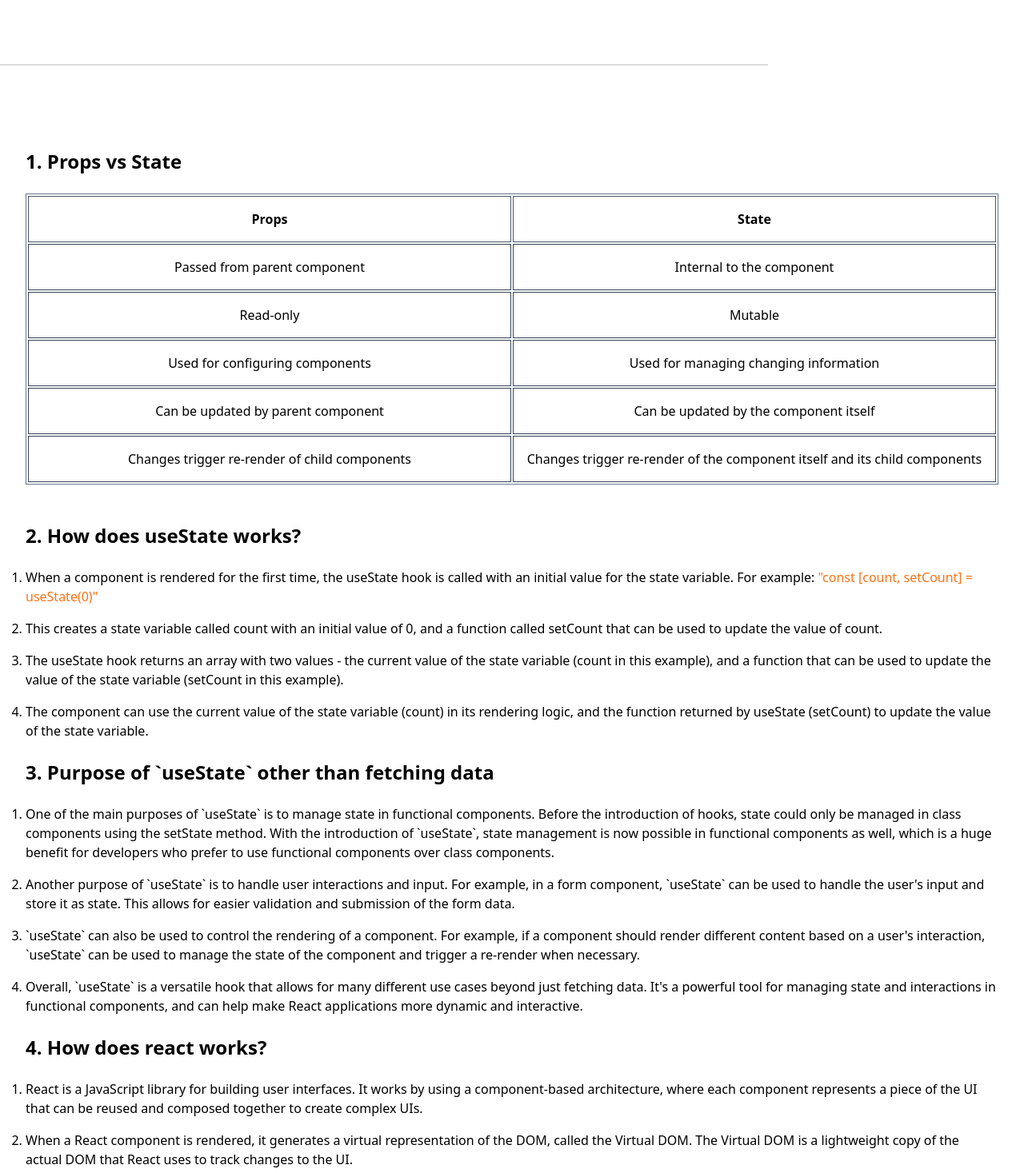
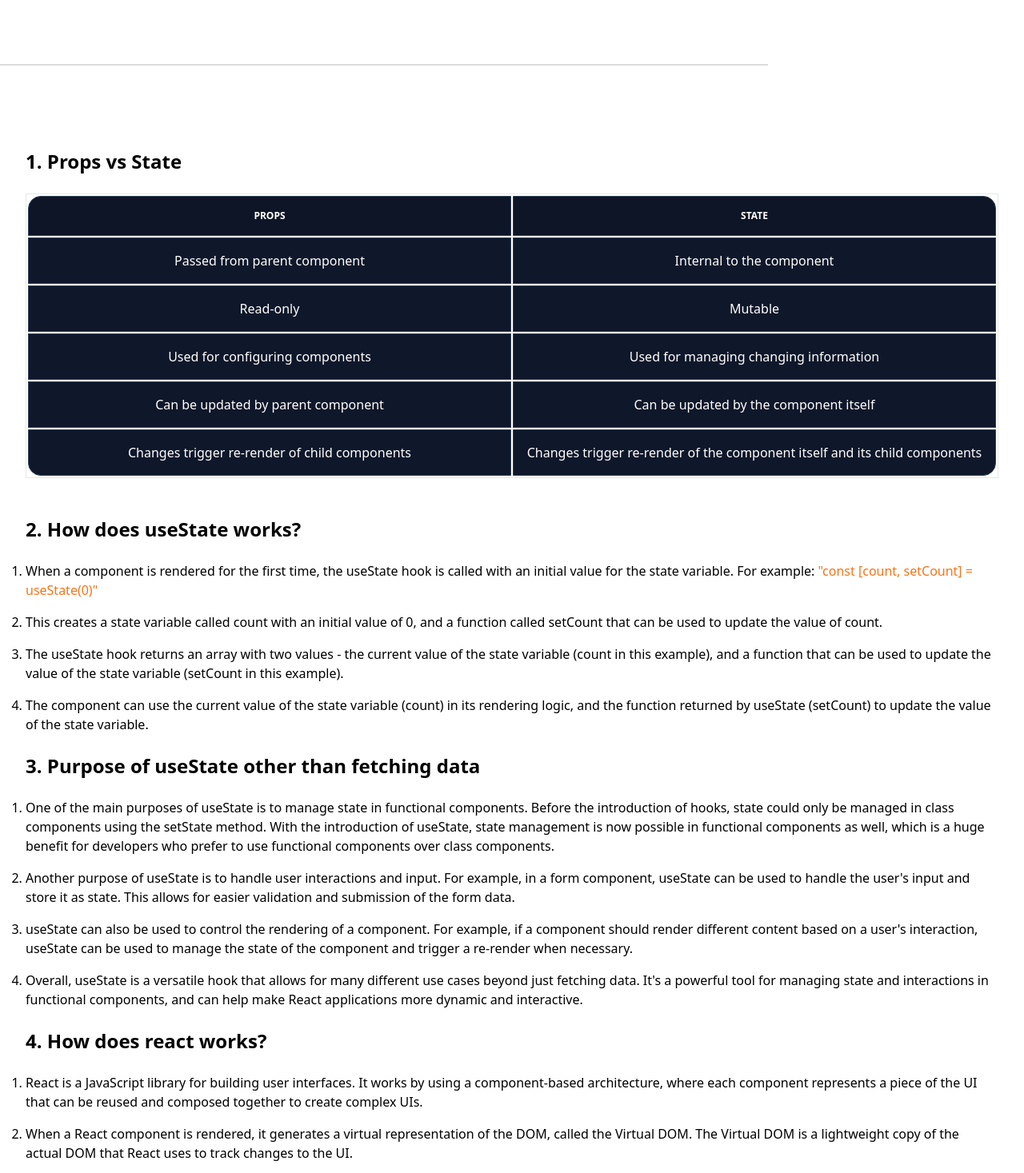
Before and after one commit to kazimahin68/knowledge-cafe, a React (Vite) app: page / in a window 1280 px wide. Shown: the part 2436-3903 px from the top of the page at 80% size. Built offline with nearby package versions, Linux system fonts and the light colour scheme.

Commit message:
Final Push

```diff
--- a/src/components/Blogs/Blogs.jsx
+++ b/src/components/Blogs/Blogs.jsx
@@ -3,6 +3,8 @@ import Blog from '../BLog/Blog';
 import Time from '../Time/Time';
 import Bookmark from '../Bookmarked/Bookmark';
 import Questions from '../Questions/Questions';
+// import { toast } from 'react-toastify';
+// import 'react-toastify/dist/ReactToastify.css';
 
 const Blogs = () => {
     const [blogs, setBlogs] = useState([]);
@@ -15,8 +17,8 @@ const Blogs = () => {
             .then(data => setBlogs(data))
     }, []);
     const bookmarkedBlogs = (blog) => {
-        const newBookmarkBlog = [...bookmark, blog];
-        setBookmark(newBookmarkBlog);
+            const newBookmarkBlog = [...bookmark, blog];
+            setBookmark(newBookmarkBlog);
     }
 
     const readingTime = (reading_time) => {
@@ -35,7 +37,7 @@ const Blogs = () => {
                 </div>
                 <div className='basis-1 md:basis-1/4 p-8'>
                     <Time time={time}></Time>
-                    <Bookmark bookmark={bookmark}></Bookmark>
+                    <Bookmark bookmark={bookmark} key={bookmark.id}></Bookmark>
                 </div>
             </div>
             <div>
--- a/src/components/Bookmarked/Bookmark.jsx
+++ b/src/components/Bookmarked/Bookmark.jsx
@@ -12,7 +12,7 @@ const Bookmark = (props) => {
             <h2 className='font-bold mb-3'>Bookmarked Blogs: {bookmark.length}</h2>
             <div className=''>
                 {
-                    bookmark.map(bookmarkedBlog => <h2 className='font-semibold shadow-xl bg-white mb-2 rounded-lg p-3'>{bookmarkedBlog.title}</h2>)
+                    bookmark.map(bookmarkedBlog => <h2 key={bookmarkedBlog.id} className='font-semibold shadow-xl bg-white mb-2 rounded-lg p-3'>{bookmarkedBlog.title}</h2>)
                 }
             </div>
         </div>
--- a/src/components/Questions/Questions.jsx
+++ b/src/components/Questions/Questions.jsx
@@ -5,12 +5,15 @@ const Questions = () => {
         <div className='p-8'>
             <div className="overflow-x-auto my-12">
                 <h2 className='font-bold my-6 text-2xl'>1. Props vs State</h2>
-                <table className="table w-full border-separate border border-slate-500 text-center">
-                    <tr>
-                        <th className='border border-slate-600 w-2/4'>Props</th>
-                        <th className='border border-slate-600 w-2/4'>State</th>
+                <table className="table w-full border-separate border text-center text-white">
+                   <thead>
+                   <tr>
+                        <th className='border border-slate-700 font-bold w-2/4'>Props</th>
+                        <th className='border border-slate-700 font-bold w-2/4'>State</th>
                     </tr>
-                    <tr>
+                   </thead>
+                  <tbody>
+                  <tr>
                         <td className='border border-slate-700'>Passed from parent component</td>
                         <td className='border border-slate-700'>Internal to the component</td>
                     </tr>
@@ -30,6 +33,7 @@ const Questions = () => {
                         <td className='border border-slate-700'>Changes trigger re-render of child components</td>
                         <td className='border border-slate-700'>Changes trigger re-render of the component itself and its child components</td>
                     </tr>
+                  </tbody>
                 </table>
             </div>
 
@@ -48,12 +52,12 @@ const Questions = () => {
                 </ol>
             </div>
             <div>
-            <h2 className='font-bold my-6 text-2xl'>3. Purpose of `useState` other than fetching data</h2>
+            <h2 className='font-bold my-6 text-2xl'>3. Purpose of useState other than fetching data</h2>
             <ol className='list-decimal'>
-                <li className="mb-4">One of the main purposes of `useState` is to manage state in functional components. Before the introduction of hooks, state could only be managed in class components using the setState method. With the introduction of `useState`, state management is now possible in functional components as well, which is a huge benefit for developers who prefer to use functional components over class components.</li>
-                <li className="mb-4">Another purpose of `useState` is to handle user interactions and input. For example, in a form component, `useState` can be used to handle the user's input and store it as state. This allows for easier validation and submission of the form data.</li>
-                <li className="mb-4">`useState` can also be used to control the rendering of a component. For example, if a component should render different content based on a user's interaction, `useState` can be used to manage the state of the component and trigger a re-render when necessary.</li>
-                <li className="mb-4">Overall, `useState` is a versatile hook that allows for many different use cases beyond just fetching data. It's a powerful tool for managing state and interactions in functional components, and can help make React applications more dynamic and interactive.</li>
+                <li className="mb-4">One of the main purposes of useState is to manage state in functional components. Before the introduction of hooks, state could only be managed in class components using the setState method. With the introduction of useState, state management is now possible in functional components as well, which is a huge benefit for developers who prefer to use functional components over class components.</li>
+                <li className="mb-4">Another purpose of useState is to handle user interactions and input. For example, in a form component, useState can be used to handle the user's input and store it as state. This allows for easier validation and submission of the form data.</li>
+                <li className="mb-4">useState can also be used to control the rendering of a component. For example, if a component should render different content based on a user's interaction, useState can be used to manage the state of the component and trigger a re-render when necessary.</li>
+                <li className="mb-4">Overall, useState is a versatile hook that allows for many different use cases beyond just fetching data. It's a powerful tool for managing state and interactions in functional components, and can help make React applications more dynamic and interactive.</li>
             </ol>
             </div>
             <div>
```
